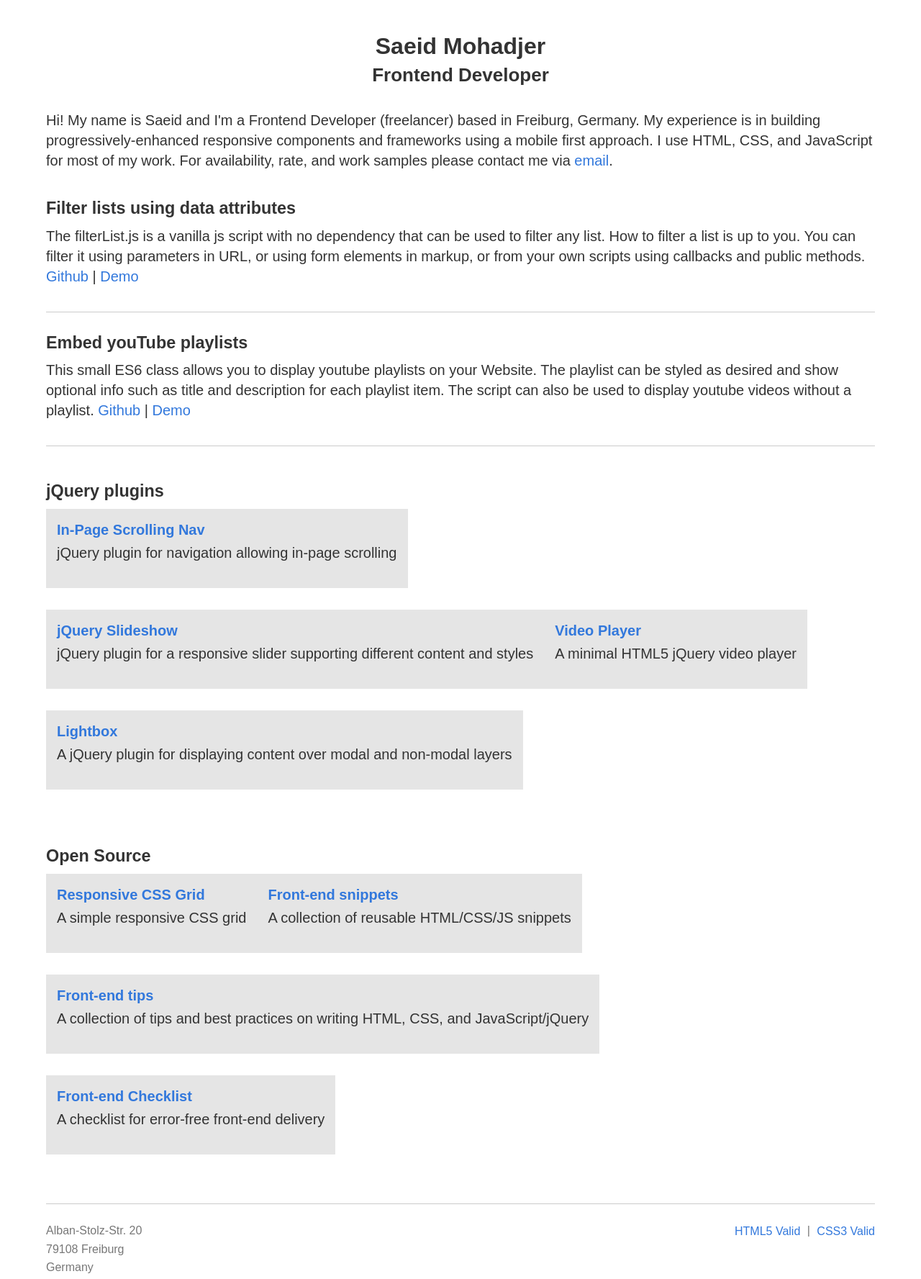
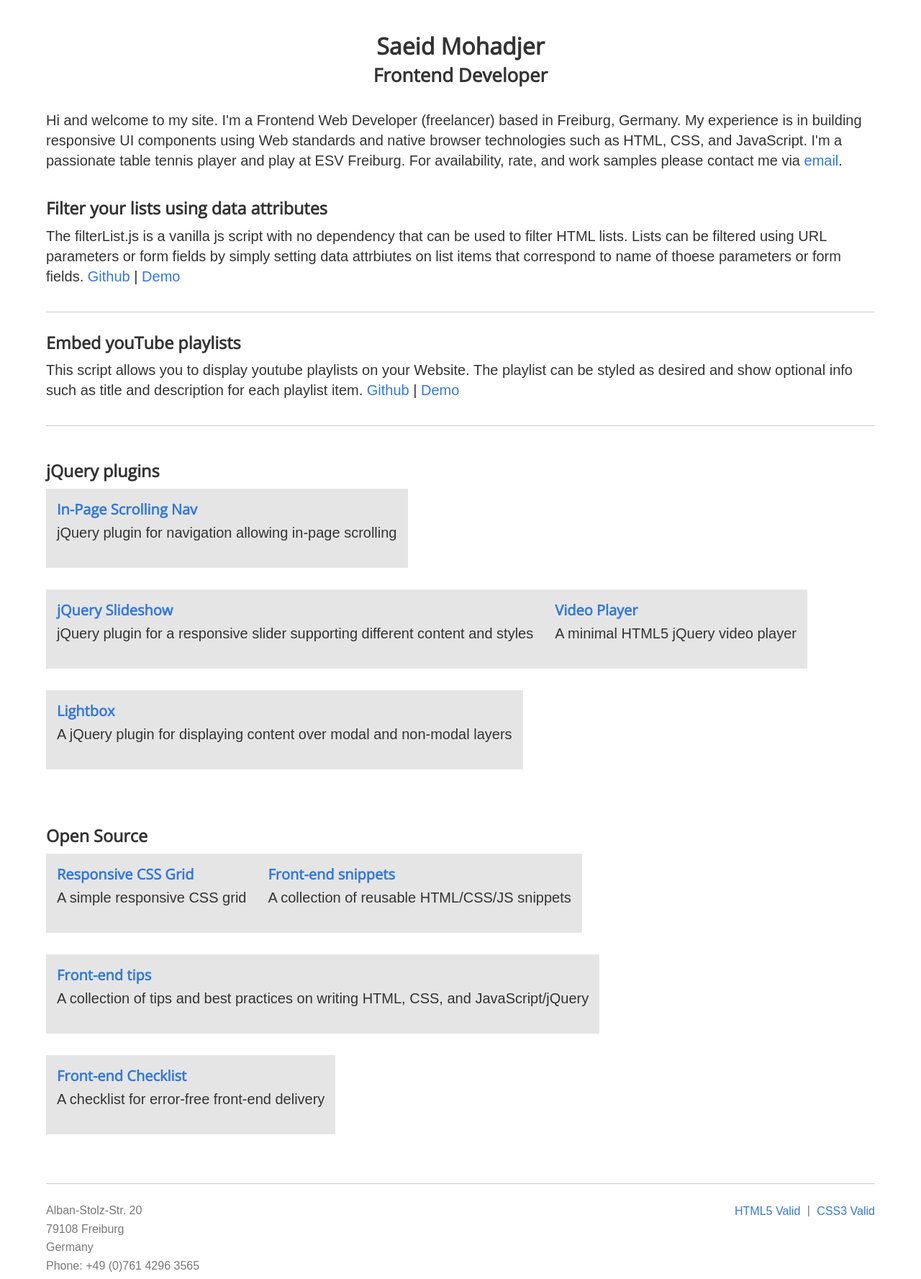
Before and after one commit to smohadjer/saeidmohadjer.com, a PHP site: page / in a window 1280 px wide. Shown: the top 1777 px of the page at 72% size. Run offline with PHP 8.4, Linux system fonts and the light colour scheme; style sheets or scripts are compiled from the project's sources.

Commit message:
adds web font

```diff
--- a/app/index.html
+++ b/app/index.html
@@ -6,6 +6,7 @@
 		<meta name="description" content="Frontend Web Developer (freelance) in Freiburg, Germany" />
 		<meta name="viewport" content="width=device-width, initial-scale=1" />
 		<meta name="format-detection" content="telephone=no" />
+		<link href="https://fonts.googleapis.com/css?family=Open+Sans" rel="stylesheet">
 		<!-- build:css resources/css/styles.min.css -->
 		<link rel="stylesheet" href="resources/vendor/helpers/dist/helper.css" />
 		<link rel="stylesheet" href="resources/vendor/grid/dist/grid.css" />
@@ -16,17 +17,17 @@
 		<main>
 			<h1>Saeid Mohadjer</h1>
 			<h2>Frontend Developer</h2>
-			<p class="intro">Hi! My name is Saeid and I'm a Frontend Developer (freelancer) based in Freiburg, Germany. My experience is in building progressively-enhanced responsive components and frameworks using a mobile first approach. I use HTML, CSS, and JavaScript for most of my work. For availability, rate, and work samples please contact me via <a href="mailto:saeid@fastmail.fm">email</a>.</p>
+			<p class="intro">Hi and welcome to my site. I'm a Frontend Web Developer (freelancer) based in Freiburg, Germany. My experience is in building responsive UI components using Web standards and native browser technologies such as HTML, CSS, and JavaScript. I'm a passionate table tennis player and play at ESV Freiburg. For availability, rate, and work samples please contact me via <a href="mailto:saeid@fastmail.fm">email</a>.</p>
 
 			<section class="new">
-				<h3>Filter lists using data attributes</h3>
-				<p>The filterList.js is a vanilla js script with no dependency that can be used to filter any list. How to filter a list is up to you. You can filter it using parameters in URL, or using form elements in markup, or from your own scripts using callbacks and public methods. <a href="https://github.com/smohadjer/filterList">Github</a> | <a href="https://smohadjer.github.io/filterList/demo.html">Demo</a>
+				<h3>Filter your lists using data attributes</h3>
+				<p>The filterList.js is a vanilla js script with no dependency that can be used to filter HTML lists. Lists can be filtered using URL parameters or form fields by simply setting data attrbiutes on list items that correspond to name of thoese parameters or form fields. <a href="https://github.com/smohadjer/filterList">Github</a> | <a href="https://smohadjer.github.io/filterList/demo.html">Demo</a>
 				</p>
 			</section>
 
 			<section class="new">
 				<h3>Embed youTube playlists</h3>
-				<p>This small ES6 class allows you to display youtube playlists on your Website. The playlist can be styled as desired and show optional info such as title and description for each playlist item. The script can also be used to display youtube videos without a playlist. <a href="https://github.com/smohadjer/youtube-playlist">Github</a> | <a href="https://smohadjer.github.io/youtube-playlist/demo/demo.html">Demo</a></p>
+				<p>This script allows you to display youtube playlists on your Website. The playlist can be styled as desired and show optional info such as title and description for each playlist item. <a href="https://github.com/smohadjer/youtube-playlist">Github</a> | <a href="https://smohadjer.github.io/youtube-playlist/demo/demo.html">Demo</a></p>
 			</section>
 
 			<section class="work grid grid--600_2 grid--1024_3 grid--1280_4">
--- a/app/resources/scss/_generic.scss
+++ b/app/resources/scss/_generic.scss
@@ -42,12 +42,15 @@ h1 {
 	line-height: 1.5em;
 	margin: 0;
 	text-align: center;
+	font-family: 'Open Sans', arial, verdana, snas-serif;
+	font-weight: 900;
 }
 
 h2 {
 	font-size: 1.3em;
 	line-height: 1.3em;
 	margin: 0;
+	font-family: 'Open Sans', arial, verdana, snas-serif;
 
 	h1 + & {
 		margin: 0 0 1.2em;
@@ -59,6 +62,7 @@ h3 {
 	border-bottom: solid 1px #666;
 	margin-bottom: 0.4em;
 	padding-bottom: 0.1em;
+	font-family: 'Open Sans', arial, verdana, snas-serif;
 }
 
 h4 {
@@ -66,6 +70,7 @@ h4 {
 	font-size: 1em;
 	line-height: 1.4em;
 	margin-top: 0;
+	font-family: 'Open Sans', arial, verdana, snas-serif;
 }
 
 p {
```
